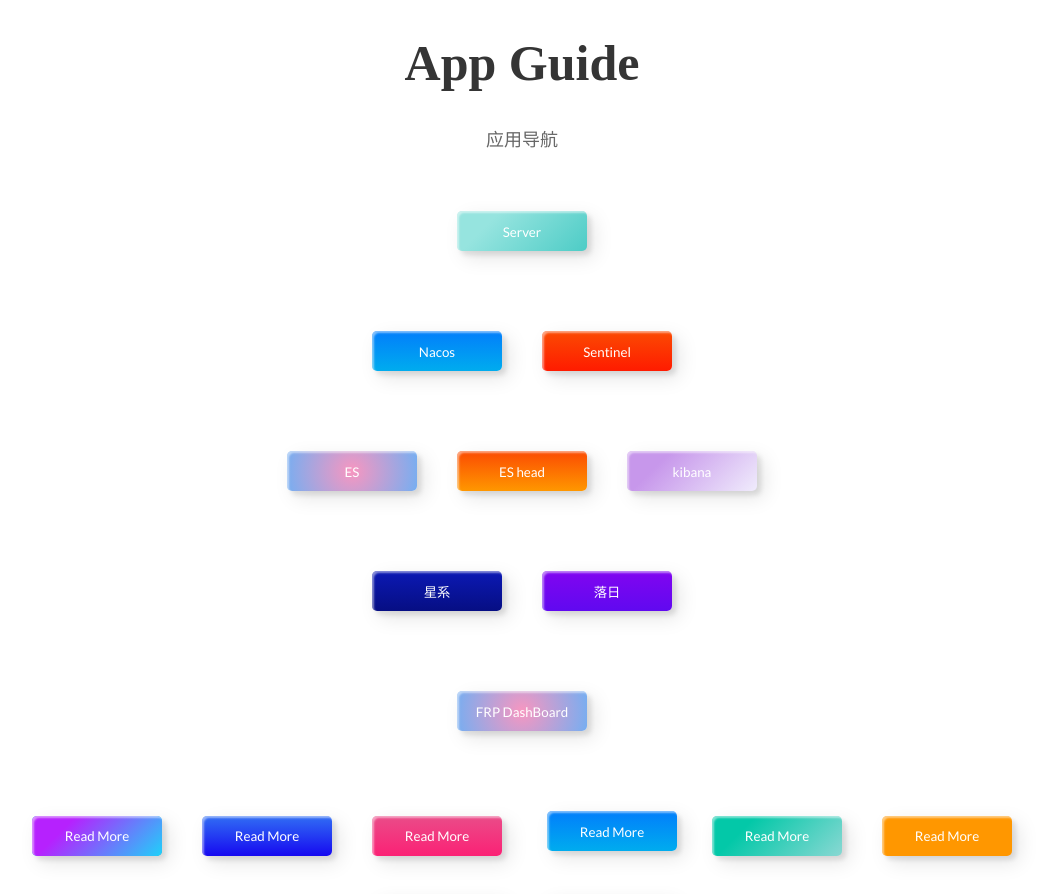
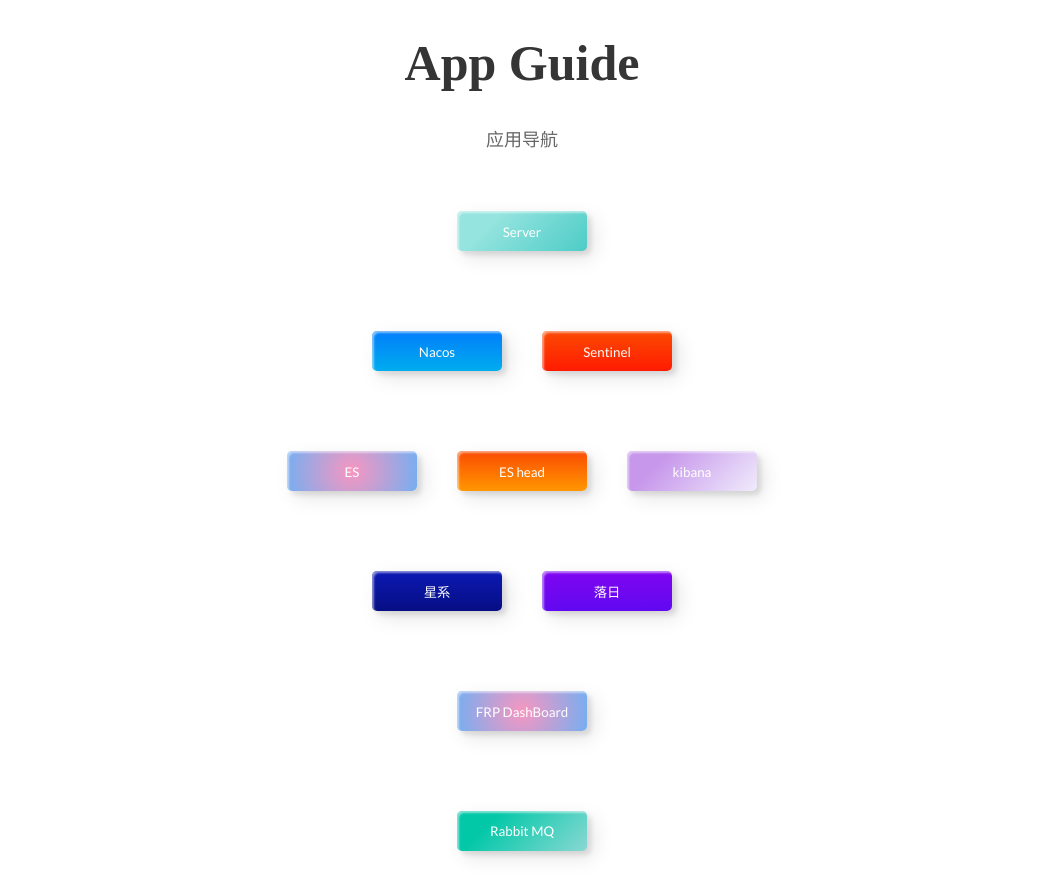
Before and after one commit to lance2016/portal, a Vue app: page /#/index in a window 1280 px wide. Shown: the top 894 px of the page, without its empty margins (118-1169 px from the left). Built offline with nearby package versions, Linux system fonts and the light colour scheme.

Commit message:
修改排版

```diff
--- a/src/views/index/index.vue
+++ b/src/views/index/index.vue
@@ -78,9 +78,15 @@
         <span>FRP DashBoard</span>
       </button>
     </div>
+    <div class="frame">
+      <button class="custom-btn btn-13"
+      @click="handle(' http://49.234.42.199:15672/#/')">
+      Rabbit MQ
+      </button>
+    </div>
     <div class="frame" id="other">
-      <button class="custom-btn btn-9">Read More</button>
-      <button class="custom-btn btn-10">Read More</button>
+      <button class="custom-btn btn-9">MySQL 8</button>
+      <button class="custom-btn btn-10">Redis</button>
       <button class="custom-btn btn-11">
         Read More
         <div class="dot"></div>
@@ -89,7 +95,6 @@
         <span>Click!</span>
         <span>Read More</span>
       </button>
-      <button class="custom-btn btn-13">Read More</button>
       <button class="custom-btn btn-14">Read More</button>
       <button class="custom-btn btn-15">Read More</button>
       <button class="custom-btn btn-16">Read More</button>
```
